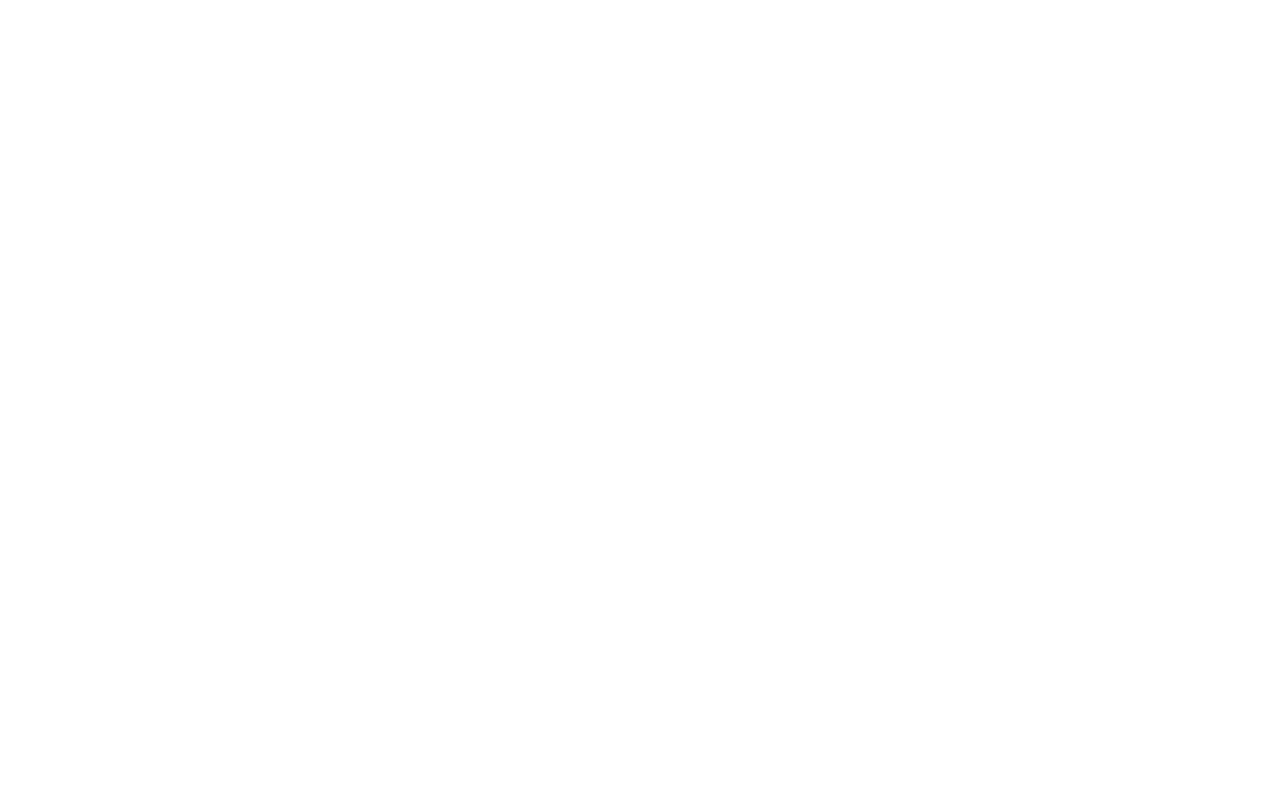
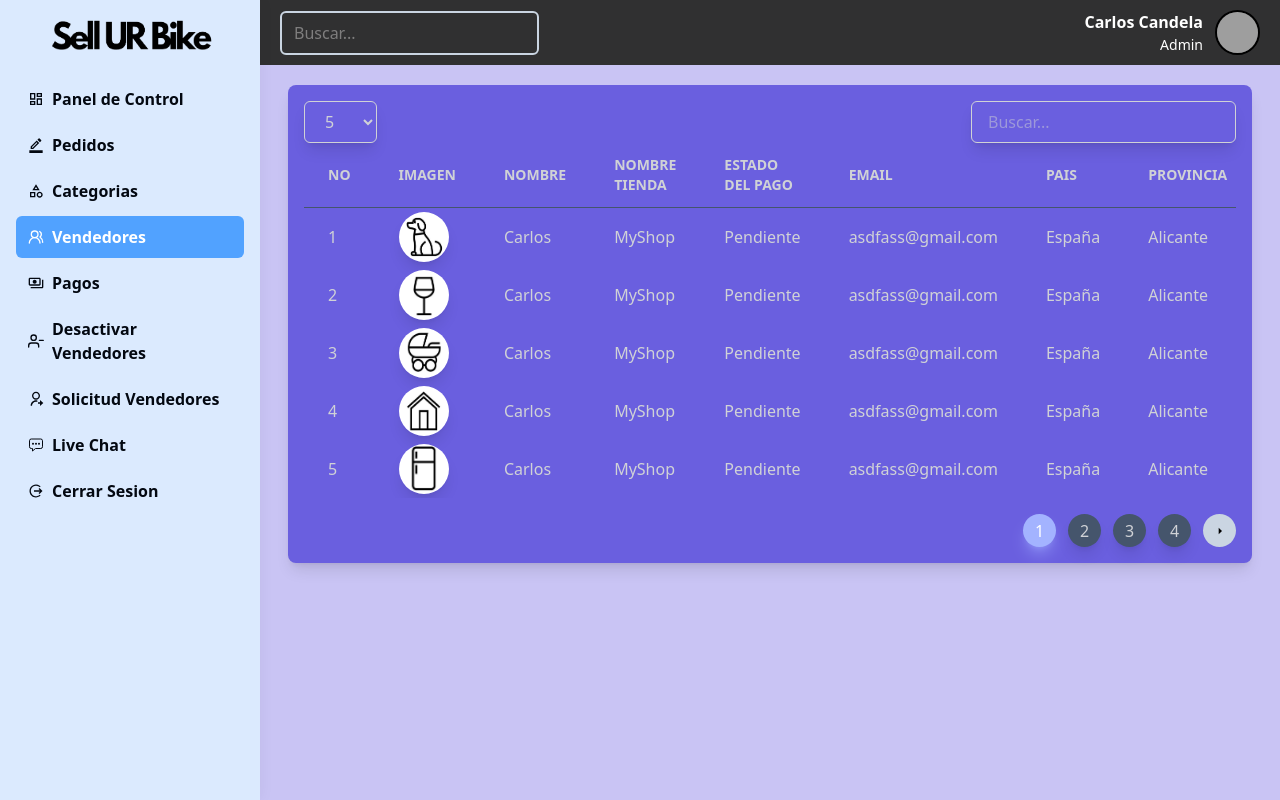
Before and after one commit to Carlos-Candela/sellurbike, a React (Vite) app in the folder dashboard/: page /admin/dashboard/sellers in a window 1280 px wide. Before the commit this address had no page. Built offline with nearby package versions, Linux system fonts and the light colour scheme.

Commit message:
Seller page and desing it

```diff
--- a/dashboard/src/router/routes/adminRoutes.jsx
+++ b/dashboard/src/router/routes/adminRoutes.jsx
@@ -4,11 +4,12 @@
 const Category = lazy (() => import('../../views/admin/Category.jsx'))
 const Orders = lazy (() => import('../../views/admin/Orders.jsx'))
 const AdminDashboard = lazy (() => import('../../views/admin/AdminDashboard.jsx'))
-
+const Sellers = lazy (() => import('../../views/admin/Sellers.jsx'))
 
 const adminRoutes = [
     {path: 'admin/dashboard', element: <AdminDashboard />, role:'admin'},
     {path: 'admin/dashboard/orders', element: <Orders />, role:'admin'},
     {path: 'admin/dashboard/category', element: <Category />, role:'admin'},
+    {path: 'admin/dashboard/sellers', element: <Sellers />, role:'admin'},
   ];
 export default adminRoutes;
--- /dev/null
+++ b/dashboard/src/views/admin/Sellers.jsx
@@ -0,0 +1,151 @@
+import React from "react";
+import { useState } from "react";
+import { Link } from "react-router-dom";
+import Pagination from "../Pagination";
+import { FaEdit, FaImage, FaTrash, FaVaadin, FaViadeo } from "react-icons/fa";
+import { IoMdCloseCircleOutline } from "react-icons/io";
+import { GrView } from "react-icons/gr";
+
+const Sellers = () => {
+  const [currentePage, setCurrentPage] = useState(1);
+  const [searchValue, setSearchValue] = useState("");
+  const [parPage, setParpage] = useState(5);
+  const [show, setShow] = useState(false);
+  return (
+    <div className="px-2 lg:px-7 pt-5">
+      <div className="w-full p-4 bg-[#6a5fdf] rounded-lg shadow-lg">
+        <div className="flex justify-between items-center">
+          <select
+            onChange={(e) => setParpage(parseInt(e.target.value))}
+            className="px-4 py-2 border-1 hover:shadow-gray-800/50 outline-none bg-[#6a5fdf] text-[#d0d2d6] rounded-md shadow-lg"
+          >
+            <option value="5">5</option>
+            <option value="10">10</option>
+            <option value="20">20</option>
+          </select>
+
+          <input
+            type="text"
+            placeholder="Buscar..."
+            className="px-4 py-2 border-1 hover:shadow-gray-800/50 outline-none bg-[#6a5fdf] text-[#d0d2d6] rounded-md shadow-lg"
+          ></input>
+        </div>
+        <div className="relative overflow-x-auto">
+          <table className="w-full text-md text-[#d0d2d6] text-left">
+            <thead className="text-sm text-[#d0d2d6] border-slate-600 uppercase border-b">
+              <tr>
+                <th scope="col" className="px-6 py-3 text-left">
+                  No
+                </th>
+                <th scope="col" className="px-6 py-3 text-left">
+                  Imagen
+                </th>
+                <th scope="col" className="px-6 py-3 text-left">
+                  Nombre
+                </th>
+                <th scope="col" className="px-6 py-3 text-left">
+                  Nombre Tienda
+                </th>
+                <th scope="col" className="px-6 py-3 text-left">
+                  Estado del pago
+                </th>
+                <th scope="col" className="px-6 py-3 text-left">
+                  Email
+                </th>
+                <th scope="col" className="px-6 py-3 text-left">
+                  Pais
+                </th>
+                <th scope="col" className="px-6 py-3 text-left">
+                  Provincia
+                </th>
+                <th scope="col" className="px-6 py-3 text-left">
+                  Acción
+                </th>
+              </tr>
+            </thead>
+            <tbody>
+              {[1, 2, 3, 4, 5].map((d, i) => (
+                <tr key={i}>
+                  <td
+                    scope="row"
+                    className="py-1 px-6 font-medium whitespace-nowrap"
+                  >
+                    {d}
+                  </td>
+                  <td
+                    scope="row"
+                    className="py-1 px-6 font-medium whitespace-nowrap"
+                  >
+                    <img
+                      className="w-[50px] h-[50px] rounded-full shadow-lg"
+                      src={`http://localhost:5173/images/category/${d}.jpg`}
+                      alt=""
+                    />
+                  </td>
+                  <td
+                    scope="row"
+                    className="py-1 px-6 font-medium whitespace-nowrap"
+                  >
+                    Carlos
+                  </td>
+                  <td
+                    scope="row"
+                    className="py-1 px-6 font-medium whitespace-nowrap"
+                  >
+                    MyShop
+                  </td>
+                  <td
+                    scope="row"
+                    className="py-1 px-6 font-medium whitespace-nowrap"
+                  >
+                    Pendiente
+                  </td>
+                  <td
+                    scope="row"
+                    className="py-1 px-6 font-medium whitespace-nowrap"
+                  >
+                    asdfass@gmail.com
+                  </td>
+                  <td
+                    scope="row"
+                    className="py-1 px-6 font-medium whitespace-nowrap"
+                  >
+                    España
+                  </td>
+                  <td
+                    scope="row"
+                    className="py-1 px-6 font-medium whitespace-nowrap"
+                  >
+                    Alicante
+                  </td>
+
+                  <td
+                    scope="row"
+                    className="py-1 px-6 font-medium whitespace-nowrap"
+                  >
+                    <div className="flex justify-start items-center gap-2">
+                      <Link className="p-[6px] bg-green-500 rounded hover:shadow-lg hover:shadow-green-500/50">
+                        <GrView />
+                      </Link>
+                    </div>
+                  </td>
+                </tr>
+              ))}
+            </tbody>
+          </table>
+        </div>
+        <div className="w-full justify-end flex mt-4">
+          <Pagination
+            pageNumber={currentePage}
+            setPageNumber={setCurrentPage}
+            totalItems={50}
+            parPage={parPage}
+            showItem={3}
+          />
+        </div>
+      </div>
+    </div>
+  );
+};
+
+export default Sellers;
```
Also changed, not shown: dashboard/src/views/admin/Category.jsx (+12 -3 lines).
